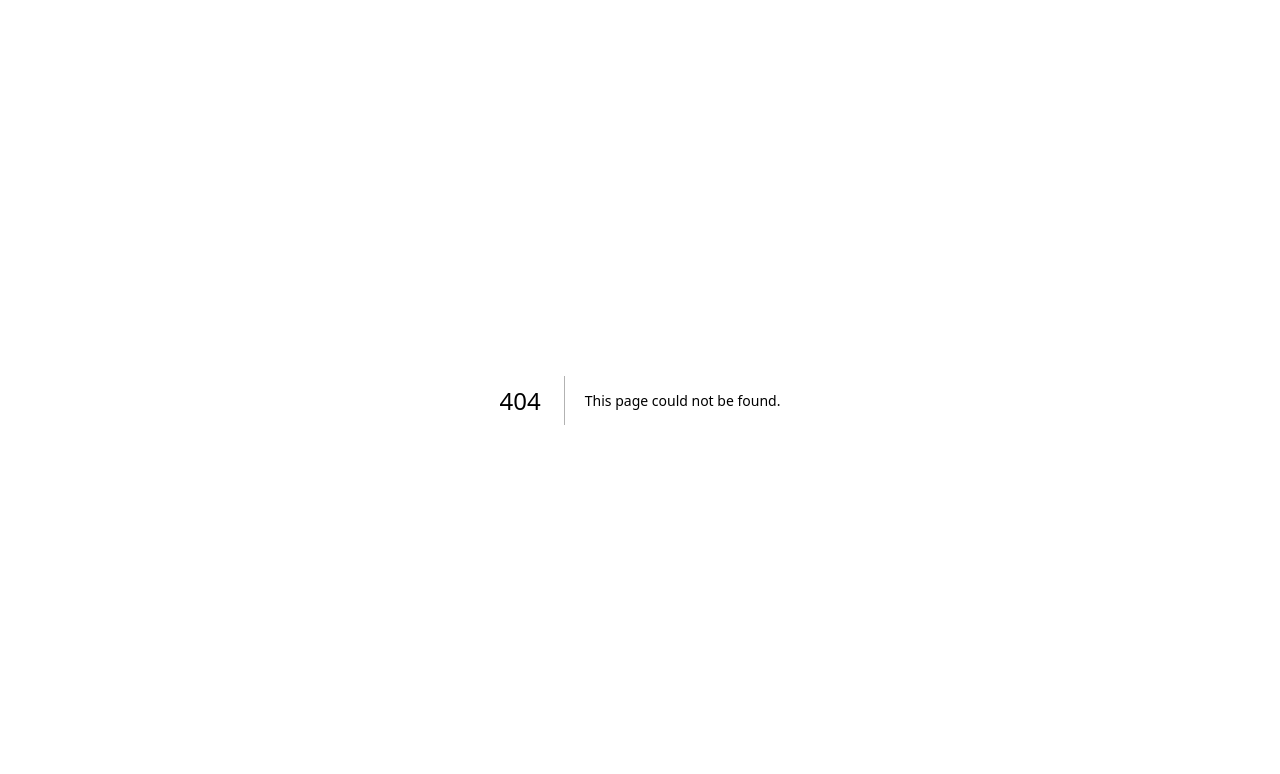
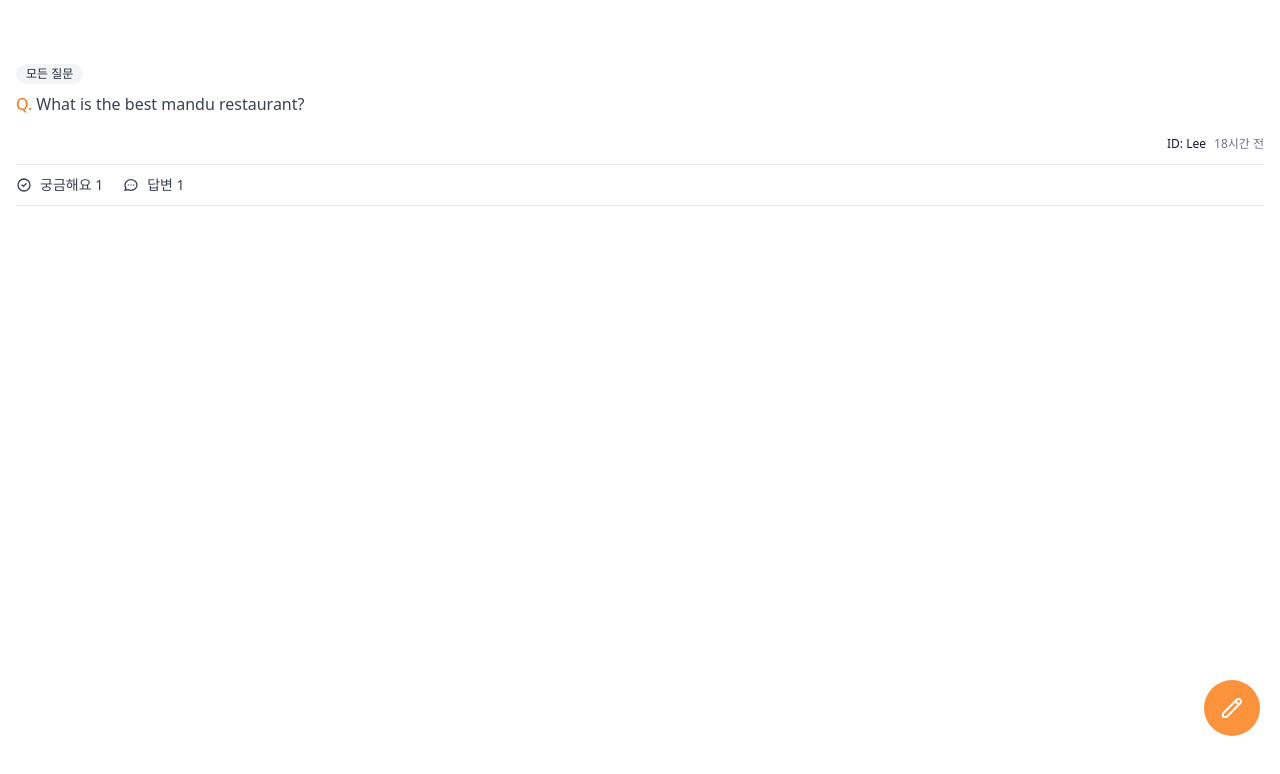
Before and after one commit to superstarMann/nextjsMarket, a Next.js app: page /community in a window 1280 px wide. Before the commit this address had no page. Shown: the top 774 px of the page. Built offline with nearby package versions, Linux system fonts and the light colour scheme.

Commit message:
community css

```diff
--- /dev/null
+++ b/pages/community/index.tsx
@@ -0,0 +1,76 @@
+import { NextPage } from "next";
+
+
+const Community: NextPage = () => {
+    return (
+        <div className="py-16 space-y-8 px-4">
+          <div className="flex flex-col items-start">
+            <span className="flex px-2.5 py-0.5 rounded-full text-xs font-medium bg-gray-100 text-gray-800">
+                모든 질문
+            </span>
+            <div className="mt-2 text-gray-700">
+              <span className="text-orange-500 font-medium">
+                Q.</span> What is the best mandu restaurant?
+            </div>
+            <div className="mt-5 flex items-center justify-end w-full font-medium text-xs">
+              <span className="text-gray-900 pr-2">{`ID: ${"Lee" /*userName */}`}</span>
+              <span className="text-gray-500">18시간 전</span>
+            </div>
+            <div className="flex space-x-5 mt-3 text-gray-700 py-2.5 border-t border-b-[1.5px] w-full">
+              <span className="flex space-x-2 items-center text-sm ">
+                <svg
+                  className="w-4 h-4"
+                  fill="none"
+                  stroke="currentColor"
+                  viewBox="0 0 24 24"
+                  xmlns="http://www.w3.org/2000/svg"
+                >
+                  <path
+                    strokeLinecap="round"
+                    strokeLinejoin="round"
+                    strokeWidth="2"
+                    d="M9 12l2 2 4-4m6 2a9 9 0 11-18 0 9 9 0 0118 0z"
+                  ></path>
+                </svg>
+                <span>궁금해요 1</span>
+              </span>
+              <span className="flex space-x-2 items-center text-sm ">
+                <svg
+                  className="w-4 h-4"
+                  fill="none"
+                  stroke="currentColor"
+                  viewBox="0 0 24 24"
+                  xmlns="http://www.w3.org/2000/svg"
+                >
+                  <path
+                    strokeLinecap="round"
+                    strokeLinejoin="round"
+                    strokeWidth="2"
+                    d="M8 12h.01M12 12h.01M16 12h.01M21 12c0 4.418-4.03 8-9 8a9.863 9.863 0 01-4.255-.949L3 20l1.395-3.72C3.512 15.042 3 13.574 3 12c0-4.418 4.03-8 9-8s9 3.582 9 8z"
+                  ></path>
+                </svg>
+                <span>답변 1</span>
+              </span>
+            </div>
+          </div>
+          <button className="fixed bottom-16 text-white right-5 bg-orange-400 rounded-full p-4">
+            <svg
+              className="w-6 h-6"
+              fill="none"
+              stroke="currentColor"
+              viewBox="0 0 24 24"
+              xmlns="http://www.w3.org/2000/svg"
+            >
+              <path
+                strokeLinecap="round"
+                strokeLinejoin="round"
+                strokeWidth="2"
+                d="M15.232 5.232l3.536 3.536m-2.036-5.036a2.5 2.5 0 113.536 3.536L6.5 21.036H3v-3.572L16.732 3.732z"
+              ></path>
+            </svg>
+          </button>
+        </div>
+      );
+    };
+
+export default Community;
--- a/pages/items/upload.tsx
+++ b/pages/items/upload.tsx
@@ -4,8 +4,7 @@ const Upload: NextPage = () => {
   return (
     <div className="px-4 py-16">
       <div>
-        <div className="w-full flex items-center text-gray-600 hover:text-orange-500 justify-center border-2 border-dashed border-gray-300 h-48 rounded-xl">
-          <label>
+          <label className="w-full flex items-center text-gray-600 hover:text-orange-500 hover:border-orange-500 justify-center border-2 border-dashed border-gray-300 h-56 rounded-xl">
             <svg
               className="h-12 w-12"
               stroke="currentColor"
@@ -22,27 +21,30 @@ const Upload: NextPage = () => {
             </svg>
             <input type="file" className="hidden" />
           </label>
-        </div>
       </div>
-      <div className="mt-10">
-        <label>Price</label>
-        <div>
-          <div>
-            <span>$</span>
+      <div className="my-5">
+        <label className="mb-1 block text-sm font-medium text-gray-700"
+               htmlFor="price">Price
+        </label>
+        <div className="rounded-md relative shadow-sm items-center justify-center mt-1 flex">
+          <div className="absolute left-0 pointer-events-none pl-3 flex items-center justify-center">
+            <span className="text-sm text-gray-500">$</span>
           </div>
-          <input type="text" placeholder="0.00" />
-          <div>
-            <span>USD</span>
+          <input
+           className="appearance-none pl-6 w-full px-3 py-2 border border-gray-300 rounded-lg shadow-sm placeholder-gray-400 focus:outline-none focus:ring-orange-500 focus:border-orange-500 "
+           id='price'
+           type="text"
+           placeholder="0.00" />
+          <div className="absolute right-0 pointer pr-3 flex items-center">
+            <span className="text-gray-500">USD</span>
           </div>
         </div>
       </div>
       <div>
-        <label>Description</label>
-        <div>
-          <textarea rows={4} />
-        </div>
+        <label className="mb-1 block text-sm font-medium text-gray-700">Description</label>
+          <textarea rows={4} className='mt-1 shadow-sm w-full focus:ring-orange-500 rounded-md border-gray-300 focus:border-orange-500' />
       </div>
-      <button>Upload product</button>
+      <button className="mt-3 w-full bg-orange-500 hover:bg-orange-600 text-white py-2 px-4 border border-transparent rounded-md shadow-sm text-sm font-medium focus:ring-2 focus:ring-offset-2 focus:ring-orange-500 focus:outline-none ">Upload product</button>
     </div>
   );
 };
```
